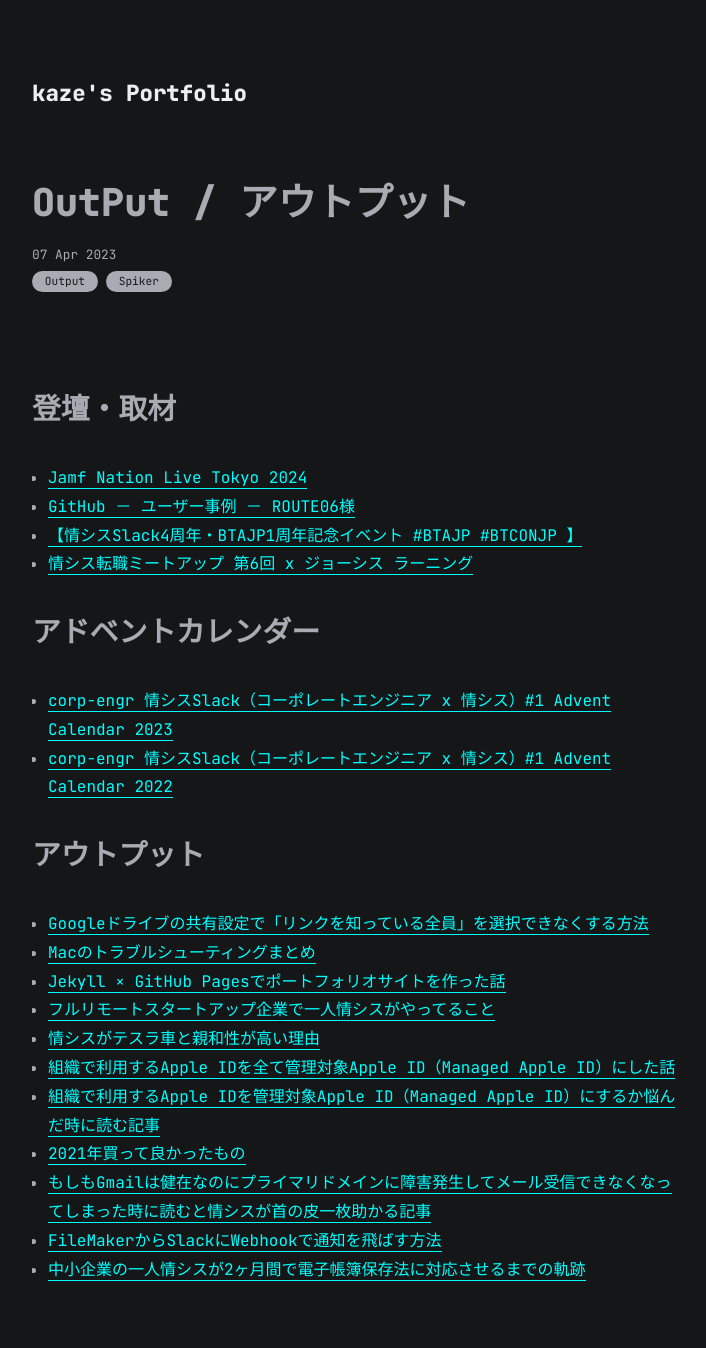
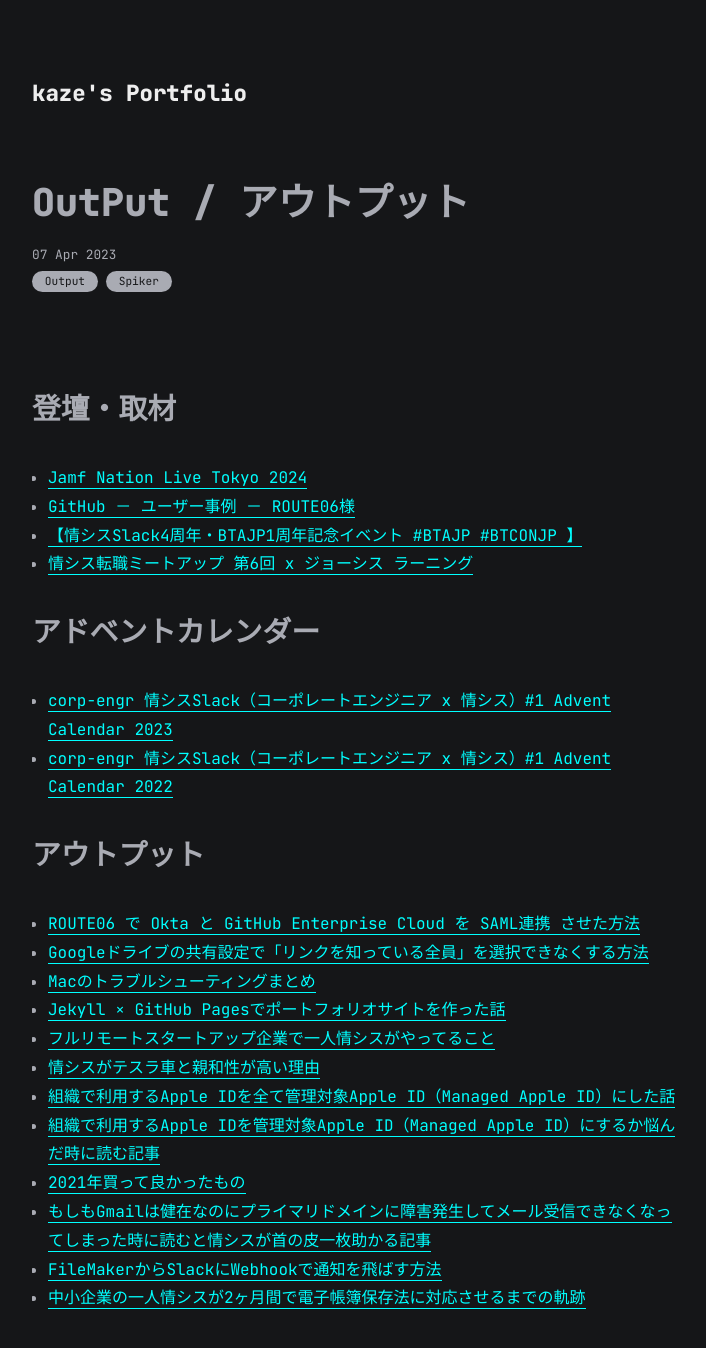
Before and after one commit to kaze3desu/kaze3desu.github.io, a Jekyll site: the page built from all_collections/_posts/2023-04-07-OutPut.md, in a window 1280 px wide, cut to the strip 0-1356 px from the top of the page. Shown: the top 1348 px of the strip, without its empty margins (283-989 px from the left). Built offline with Jekyll 4.4.1, drawn with Linux system fonts in a browser that asks for light colours; some of the changed lines change nothing that is shown.

Commit message:
Update 2023-04-07-OutPut.md

```diff
--- a/all_collections/_posts/2023-04-07-OutPut.md
+++ b/all_collections/_posts/2023-04-07-OutPut.md
@@ -7,7 +7,7 @@
 
 ## 登壇・取材
 
-- [Jamf Nation Live Tokyo 2024](https://www.jamf.com/ja/lp/jamf-nation-live-tokyo-2024/)
+- [Jamf Nation Live Tokyo 2024](https://www.jamf.com/ja/lp/jnl-tokyo-2024-presentations/)
 - [GitHub － ユーザー事例 － ROUTE06様](https://www.macnica.co.jp/business/dx/manufacturers/github/case_route06.html)
 - [【情シスSlack4周年・BTAJP1周年記念イベント #BTAJP #BTCONJP 】](https://corp-engr.connpass.com/event/274770/)
 - [情シス転職ミートアップ 第6回 x ジョーシス ラーニング](https://corp-engr.connpass.com/event/260351/)
@@ -19,6 +19,7 @@
 
 ## アウトプット
 
+- [ROUTE06 で Okta と GitHub Enterprise Cloud を SAML連携 させた方法](https://tech.route06.co.jp/entry/2024/08/30/103015)
 - [Googleドライブの共有設定で「リンクを知っている全員」を選択できなくする方法](https://note.com/kaze3desu/n/n8f046dec3379)
 - [Macのトラブルシューティングまとめ](https://note.com/kaze3desu/n/n211b143c4484)
 - [Jekyll × GitHub Pagesでポートフォリオサイトを作った話](https://note.com/kaze3desu/n/nd10ce74e0508)
```
